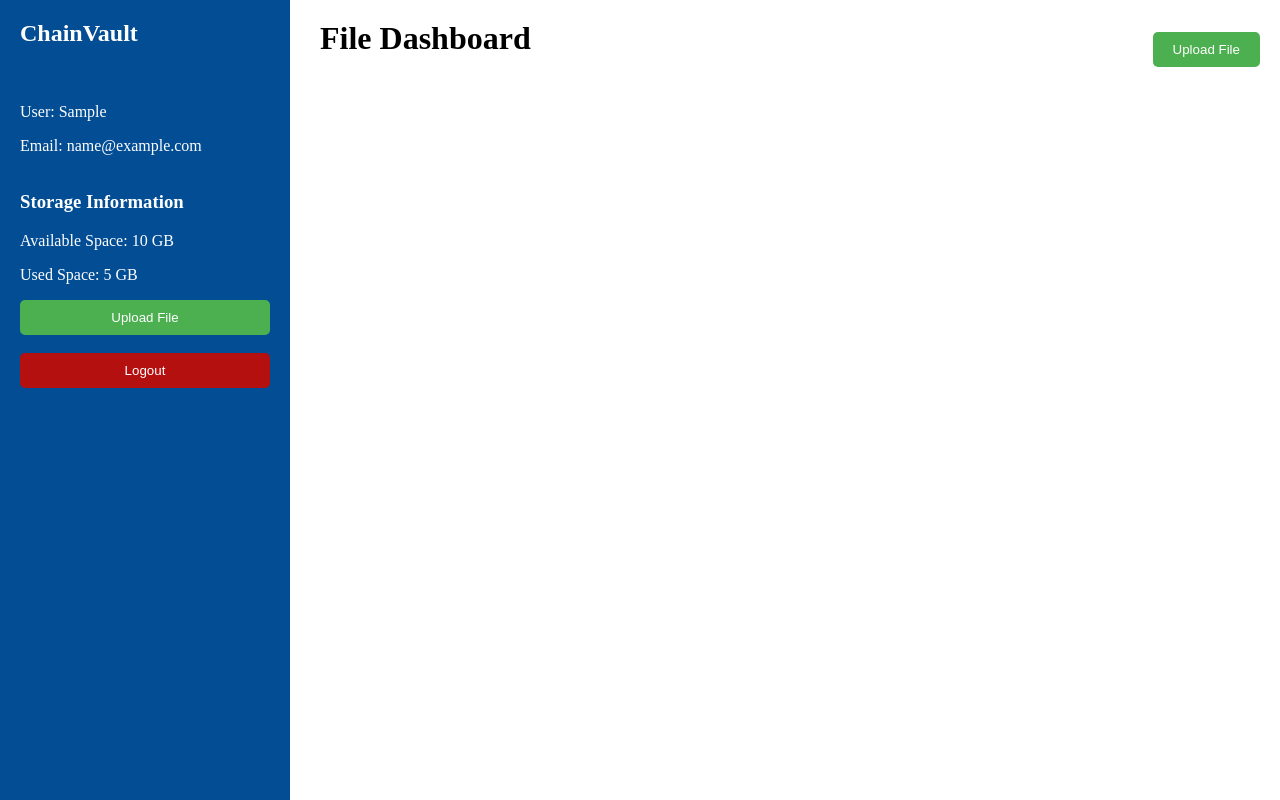
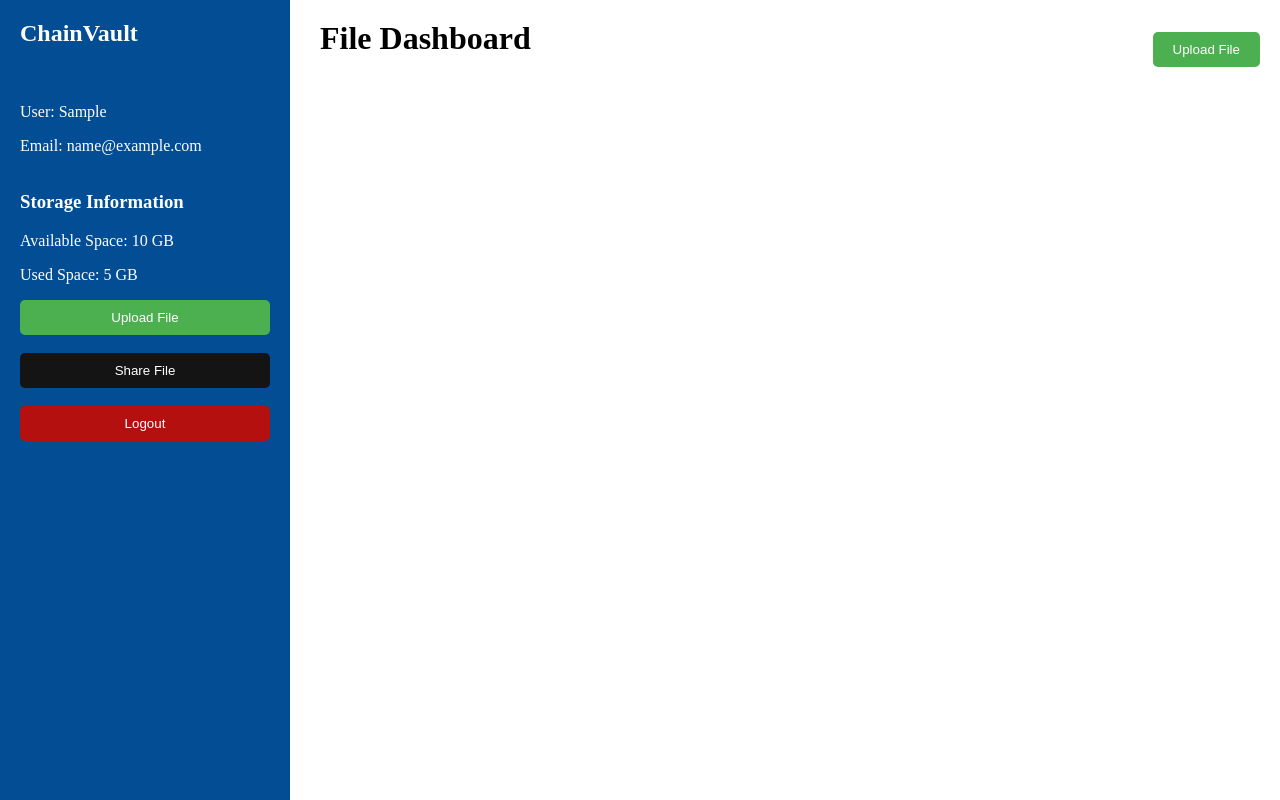
Before and after one commit to tenzopy/chainVaultBackend, a Django app: page /dashboard/cloud/ in a window 1280 px wide. Run offline with Django 5.2, Linux system fonts and the light colour scheme; the visitor is signed in with stand-in values (Sample User, id 1).

Commit message:
Updated html code for dashboard

```diff
--- a/dashboard/static/css/cloud_storage.css
+++ b/dashboard/static/css/cloud_storage.css
@@ -182,6 +182,20 @@ body, html {
   background-color: #45a049; /* Darker Green */
 }
 
+#shareBtnLeft {
+  background-color: #131413; /* Green */
+  color: white;
+  border: none;
+  padding: 10px 20px;
+  border-radius: 5px;
+  cursor: pointer;
+  transition: background-color 0.3s ease;
+}
+
+#shareBtnLeft:hover {
+  background-color: #343834; /* Darker Green */
+}
+
 /* For screens smaller than 768px (typical smartphones) */
 /* For screens smaller than 768px (typical smartphones) */
 @media (max-width: 768px) {
--- a/dashboard/templates/cloud_storage.html
+++ b/dashboard/templates/cloud_storage.html
@@ -21,6 +21,7 @@
         <p>Used Space: 5 GB</p>
       </div>
       <button id="uploadBtnLeft">Upload File</button><br>
+      <button id="shareBtnLeft">Share File</button><br>
       <button id="logoutBtn" onclick="logout()">Logout</button>
     </div>
     <div class="right-panel">
@@ -47,6 +48,18 @@
       <button id="uploadSubmitBtn">Upload</button>
     </div>
   </div>
+
+  <div id="uploadModal" class="modal">
+    <div class="modal-content">
+      <span class="close">&times;</span>
+      <h2>Upload File</h2>
+      <h4 id="msg"></h4>
+      <input type="file" id="fileInput" name="uploadFile">
+      <input type="password" name="password" id="passwordInput" placeholder="Enter Password">
+      <button id="uploadSubmitBtn">Upload</button>
+    </div>
+  </div>
+
   <div id="passwordModal" class="modal">
     <div class="modal-content">
       <span class="close">&times;</span>
```
